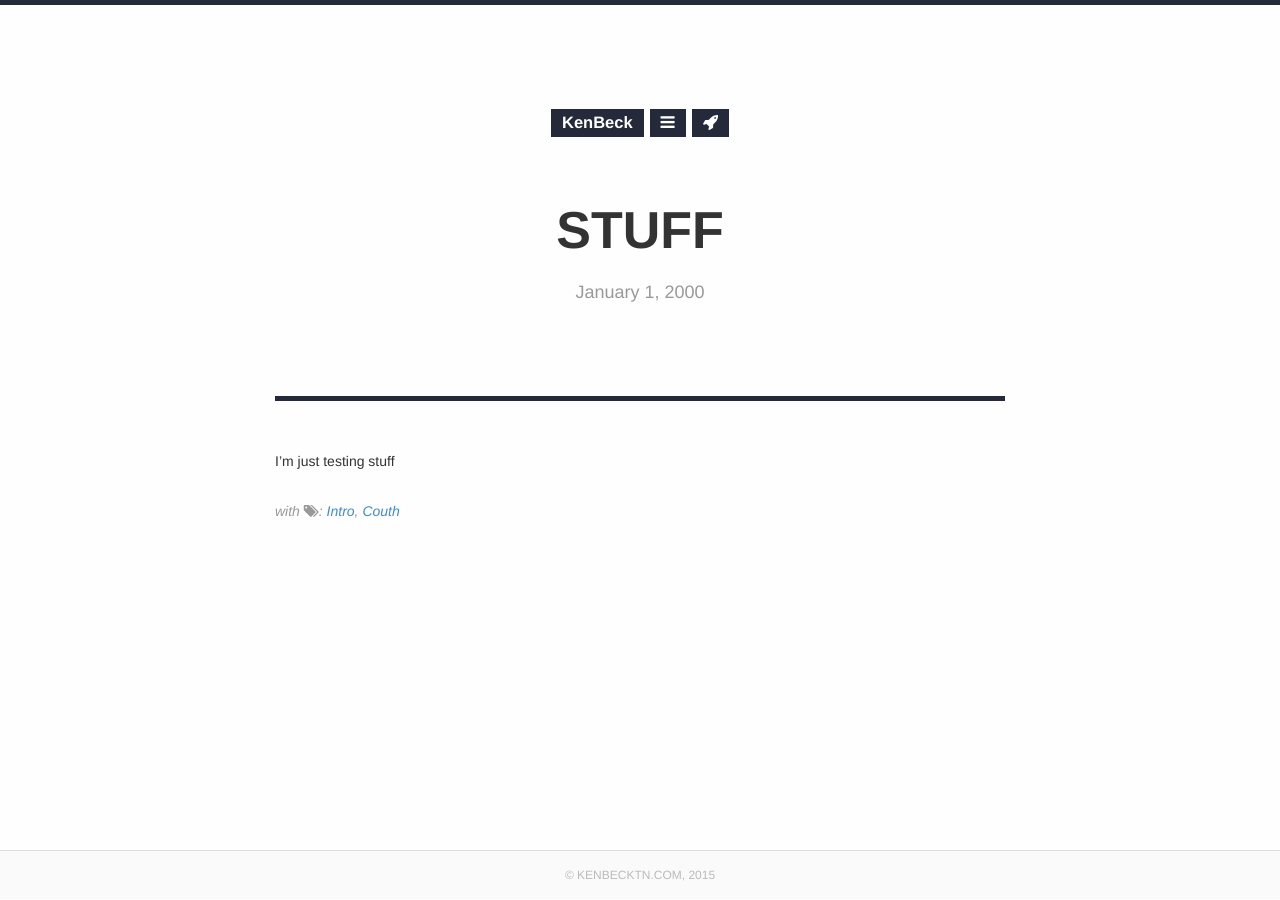
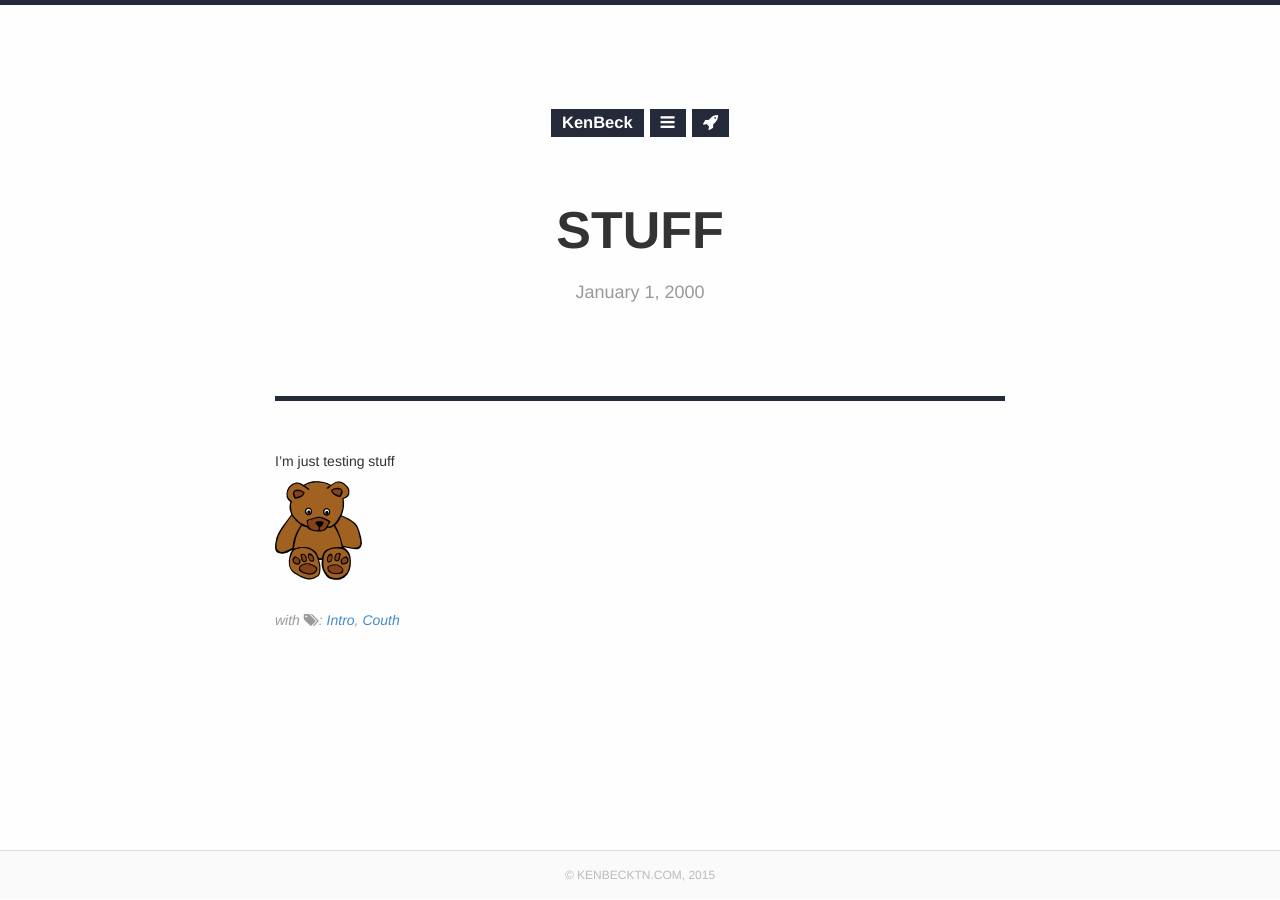
Before and after one commit to couthcommander/couthcommander.github.io, a Jekyll site: the page built from _posts/2015-01-05-intro.md, in a window 1280 px wide. Built offline with Jekyll 4.4.1, drawn with Linux system fonts in a browser that asks for light colours; Markdown is read by kramdown in place of the engine named in the settings.

Commit message:
add image support

```diff
--- a/_posts/2015-01-05-intro.md
+++ b/_posts/2015-01-05-intro.md
@@ -6,3 +6,5 @@ tags: [intro, couth]
 ---
 
 I'm just testing stuff
+
+![it's a bear](/images/bear.png "Roar?!?")
```
Also changed, not shown: images/bear.png (added).
